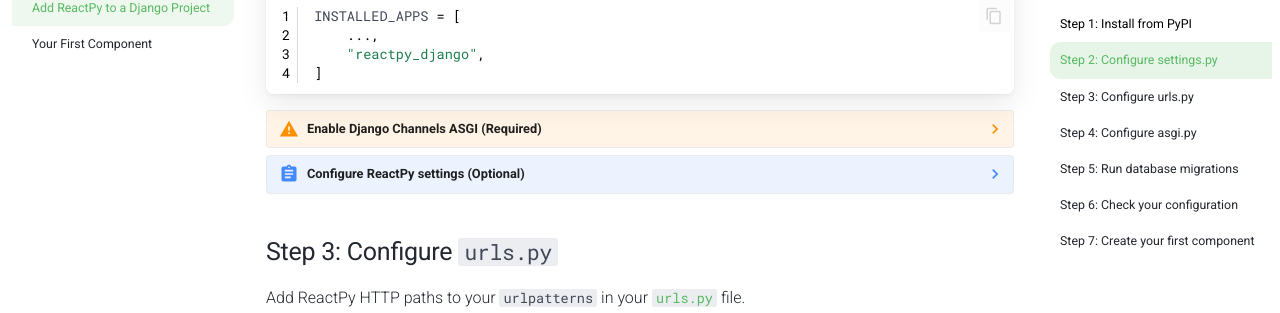
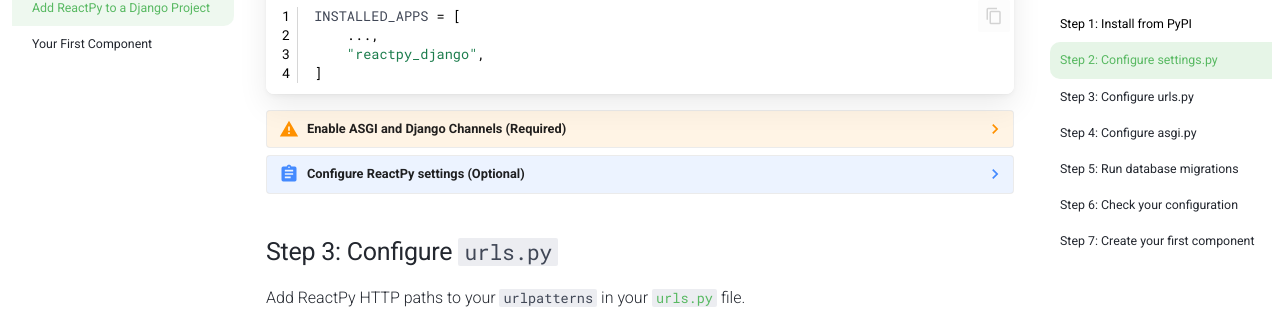
Before and after one commit to reactive-python/reactpy-django, an MkDocs documentation site: the page built from docs/src/learn/add-reactpy-to-a-django-project.md, in a window 1280 px wide and 900 px high, scrolled down 707 px. Shown: the part 139-452 px from the top of the window. Built offline with MkDocs 1.6.1 and Material for MkDocs 9.7.7, drawn with Linux system fonts in a browser that asks for light colours; comment, search, counter and statistics services are not loaded; the version menu is left out.

Commit message:
refactor warning: Enable Django Channels ASGI

````diff
--- a/docs/python/configure-channels.py
+++ b/docs/python/configure-channels-asgi-app.py
@@ -1,5 +1 @@
-INSTALLED_APPS = [
-    "daphne",
-    ...,
-]
 ASGI_APPLICATION = "example_project.asgi.application"
--- /dev/null
+++ b/docs/python/configure-channels-installed-app.py
@@ -0,0 +1,4 @@
+INSTALLED_APPS = [
+    "daphne",
+    ...,
+]
--- a/docs/src/learn/add-reactpy-to-a-django-project.md
+++ b/docs/src/learn/add-reactpy-to-a-django-project.md
@@ -32,23 +32,24 @@ Add `reactpy_django` to [`INSTALLED_APPS`](https://docs.djangoproject.com/en/dev
     {% include "../../python/configure-installed-apps.py" %}
     ```
 
-??? warning "Enable Django Channels ASGI (Required)"
+??? warning "Enable ASGI and Django Channels (Required)"
 
-    ReactPy-Django requires ASGI Websockets from [Django Channels](https://github.com/django/channels).
+    ReactPy-Django requires Django ASGI and [Django Channels](https://github.com/django/channels) WebSockets.
 
-    If you have not enabled ASGI on your **Django project** yet, you will need to
+    If you have not enabled ASGI on your **Django project** yet, here is a summary of the [`django`](https://docs.djangoproject.com/en/dev/howto/deployment/asgi/) and [`channels`](https://channels.readthedocs.io/en/stable/installation.html) installation docs:
 
     1. Install `channels[daphne]`
     2. Add `daphne` to `INSTALLED_APPS`
+
+        ```python linenums="0"
+        {% include "../../python/configure-channels-installed-app.py" %}
+        ```
+
     3. Set your `ASGI_APPLICATION` variable.
 
-    === "settings.py"
-
-        ```python
-        {% include "../../python/configure-channels.py" %}
+        ```python linenums="0"
+        {% include "../../python/configure-channels-asgi-app.py" %}
         ```
-
-    Consider reading the [Django Channels Docs](https://channels.readthedocs.io/en/stable/installation.html) for more info.
 
 ??? note "Configure ReactPy settings (Optional)"
 
````
